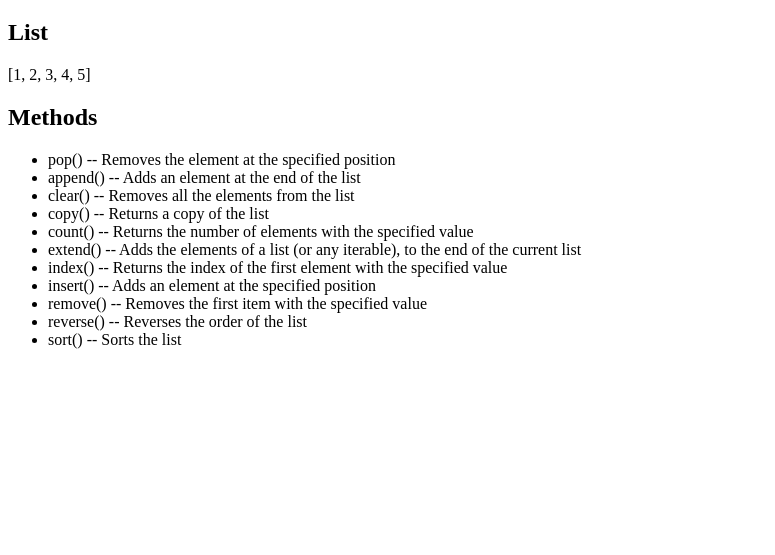
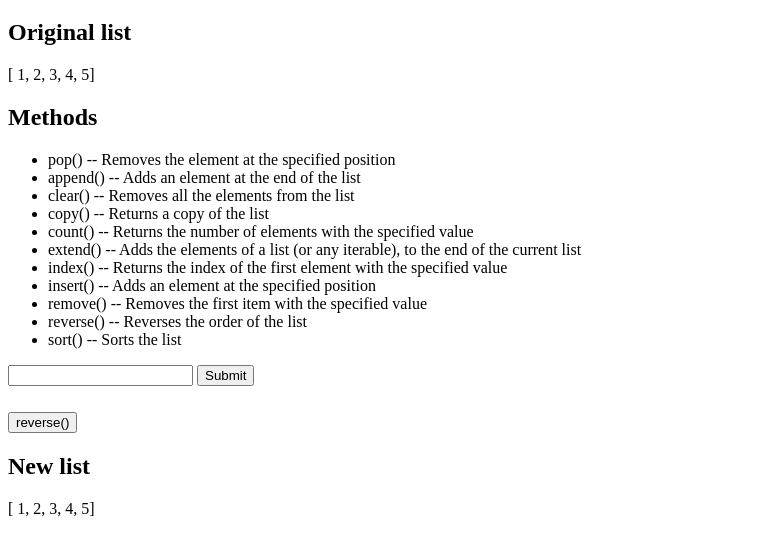
Before and after one commit to asm-dev/list-methods, a plain HTML site: page index.html in a window 1280 px wide. Shown: the part 61-616 px from the top of the page, without its empty margins (0-775 px from the left). Drawn offline with Linux system fonts and the light colour scheme.

Commit message:
Reverse()

```diff
--- a/index.html
+++ b/index.html
@@ -1,13 +1,23 @@
 <!doctype html>
 <html lang="en">
+
   <head>
+
+    <link rel="stylesheet" href="styles.css">
+    <script src="script.js"></script>
+
     <meta charset="utf-8">
     <title>Python lists</title>
+
   </head>
+
   <body>
+
     <h1>Let's have some fun experimenting with Python lists</h1>
-    <h2>List</h2>
-    <p>[1, 2, 3, 4, 5]</p>
+
+    <h2>Original list</h2>
+    <p>[ 1, 2, 3, 4, 5]</p>
+
     <h2>Methods</h2>
     <ul>
         <li>pop() -- Removes the element at the specified position</li>
@@ -22,5 +32,16 @@
         <li>reverse() -- Reverses the order of the list</li>
         <li>sort() -- Sorts the list</li>
     </ul>
+
+    <form>
+      <input type="text">
+      <input type="submit">
+    </form>
+
+    <button type="button" class="list-method-button" onclick="reverseList()">reverse()</button>
+
+    <h2>New list</h2>
+    <p id="new-list">[ 1, 2, 3, 4, 5]</p>
+
   </body>
 </html>
--- a/script.js
+++ b/script.js
@@ -0,0 +1,5 @@
+array = [" 1"," 2"," 3"," 4"," 5"]
+
+function reverseList() {
+    document.getElementById("new-list").innerHTML = "[" + array.reverse() + "]";
+}
--- a/styles.css
+++ b/styles.css
@@ -0,0 +1,3 @@
+.list-method-button{
+    margin-top: 2em;
+}
```
